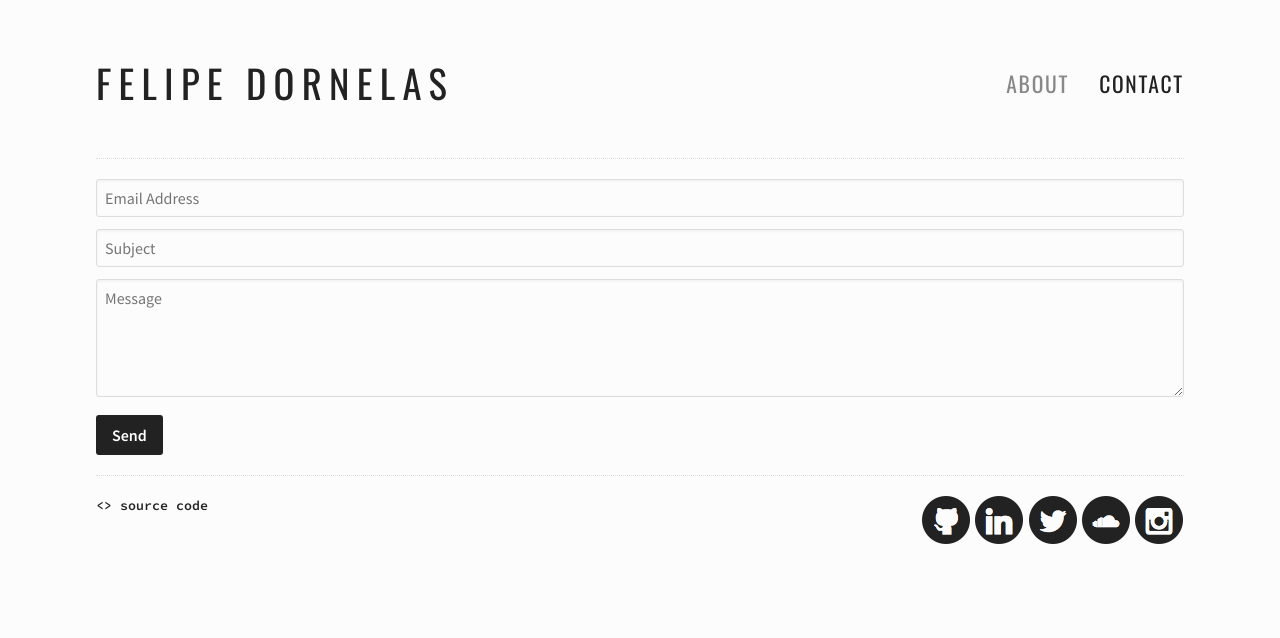
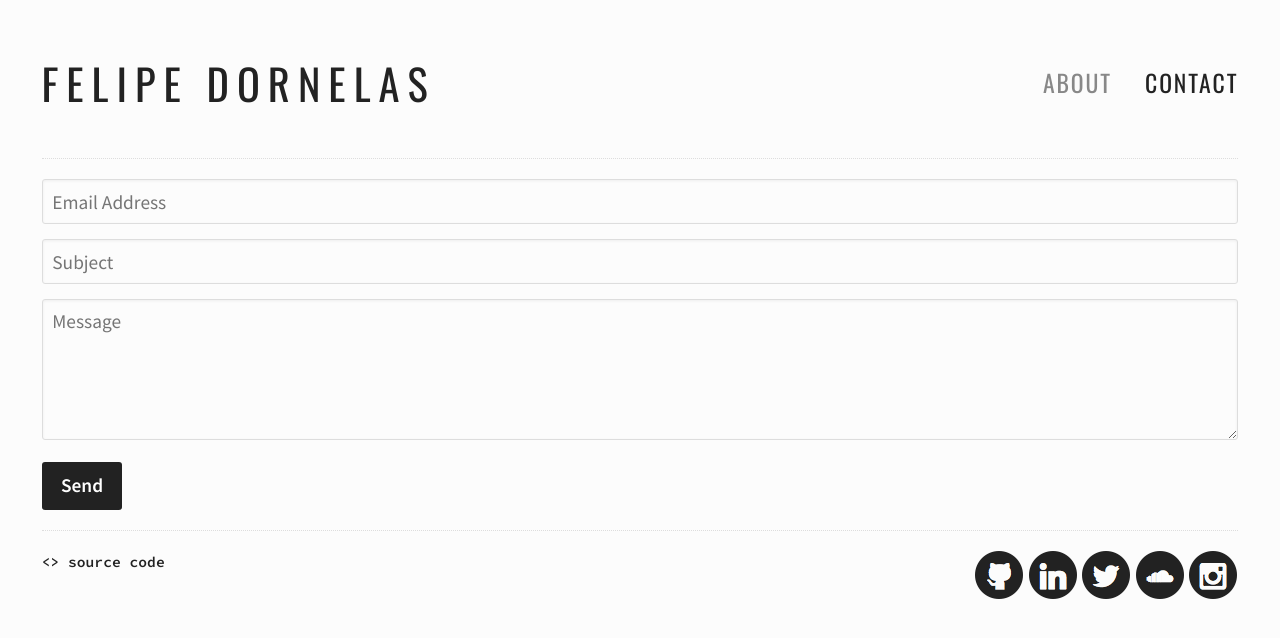
Before and after one commit to felipead/felipead.github.com, a Jekyll site: the page built from pages/contact.html, in a window 1280 px wide. Shown: the top 638 px of the page. Built offline with Jekyll 4.4.1, drawn with Linux system fonts in a browser that asks for light colours.

Commit message:
Base font size is slightly bigger

```diff
--- a/_sass/base/_variables.scss
+++ b/_sass/base/_variables.scss
@@ -10,7 +10,7 @@ $menu-font-family: $logo-font-family;
 $monospace-font-family: "Source Code Pro", $monospace;
 
 // Font Sizes
-$base-font-size: 1em;
+$base-font-size: 1.1em;
 $base-font-weight: 300;
 $heading-font-size: 1.1em;
 $heading-font-weight: 400;
```
